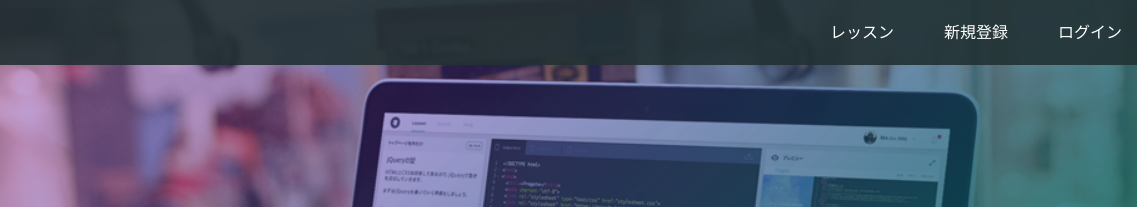
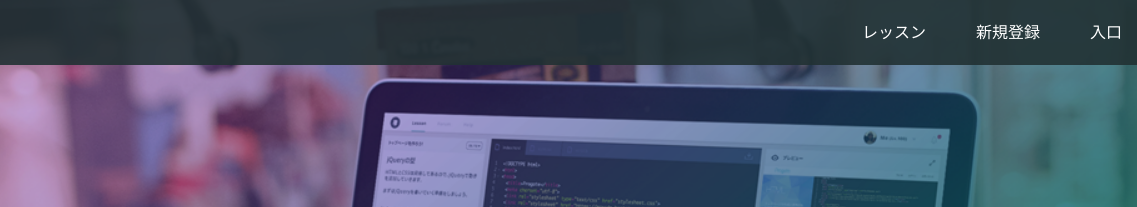
Before and after one commit to gurugurumakimaki1230/.github.io, a plain HTML site: page index.html in a window 1280 px wide. Shown: the top 207 px of the page, 143-1280 px from the left. Drawn offline with Linux system fonts and the light colour scheme.

Commit message:
Update index.html

```diff
--- a/index.html
+++ b/index.html
@@ -17,7 +17,7 @@
       <div class="header-right">
         <a href="#">レッスン</a>
         <a href="#">新規登録</a>
-        <a href="#" class="login">ログイン</a>
+        <a href="#" class="login">入口</a>
       </div>
     </div>
   </header>
```
